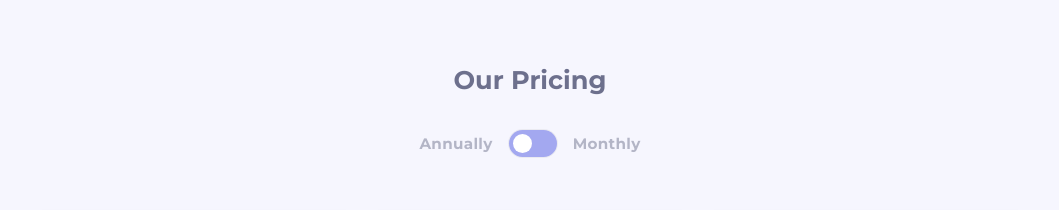
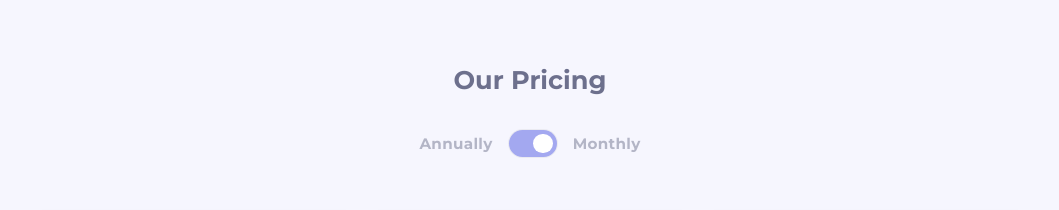
Before and after one commit to VasuBeachoo/toggle-pricing-component, a React (Create React App) app: page / in a window 1280 px wide. Shown: the top 210 px of the page, without its empty margins (110-1169 px from the left). Built offline with nearby package versions, Linux system fonts and the light colour scheme.

Commit message:
Implement plan toggle state

```diff
--- a/src/App.js
+++ b/src/App.js
@@ -1,3 +1,4 @@
+import { useState } from "react";
 import styled from "styled-components";
 import GlobalStyle from "./GlobalStyle";
 import Toggle from "./components/Toggle";
@@ -59,11 +60,18 @@ function renderPlans(plans) {
 }
 
 const App = () => {
+  const [toggle, setToggle] = useState("monthly");
+
   return (
     <AppContainer>
       <GlobalStyle />
       <AppHeading>Our Pricing</AppHeading>
-      <PlanToggle leftLabel="Annually" rightLabel="Monthly" />
+      <PlanToggle
+        leftLabel="Annually"
+        rightLabel="Monthly"
+        toggle={toggle}
+        setToggle={setToggle}
+      />
       <Plans>{renderPlans(plans)}</Plans>
     </AppContainer>
   );
--- a/src/components/Toggle.js
+++ b/src/components/Toggle.js
@@ -22,7 +22,13 @@ const Label = styled.p`
 const Bg = styled.div`
   display: flex;
   flex-direction: row;
-  justify-content: flex-start;
+  justify-content: ${(props) => {
+    if (props.toggle === "monthly") {
+      return "flex-end";
+    } else if (props.toggle === "annually") {
+      return "flex-start";
+    }
+  }};
   align-items: center;
   width: 3rem;
   height: 1.65rem;
@@ -39,11 +45,19 @@ const Circle = styled.div`
   border-radius: 100%;
 `;
 
-const Toggle = ({ className, leftLabel, rightLabel }) => {
+function switchToggle(toggle, setToggle) {
+  if (toggle === "monthly") setToggle("annually");
+  else if (toggle === "annually") setToggle("monthly");
+}
+
+const Toggle = ({ className, leftLabel, rightLabel, toggle, setToggle }) => {
   return (
-    <Container className={className}>
+    <Container
+      className={className}
+      onClick={() => switchToggle(toggle, setToggle)}
+    >
       <Label>{leftLabel}</Label>
-      <Bg>
+      <Bg toggle={toggle}>
         <Circle />
       </Bg>
       <Label>{rightLabel}</Label>
```
